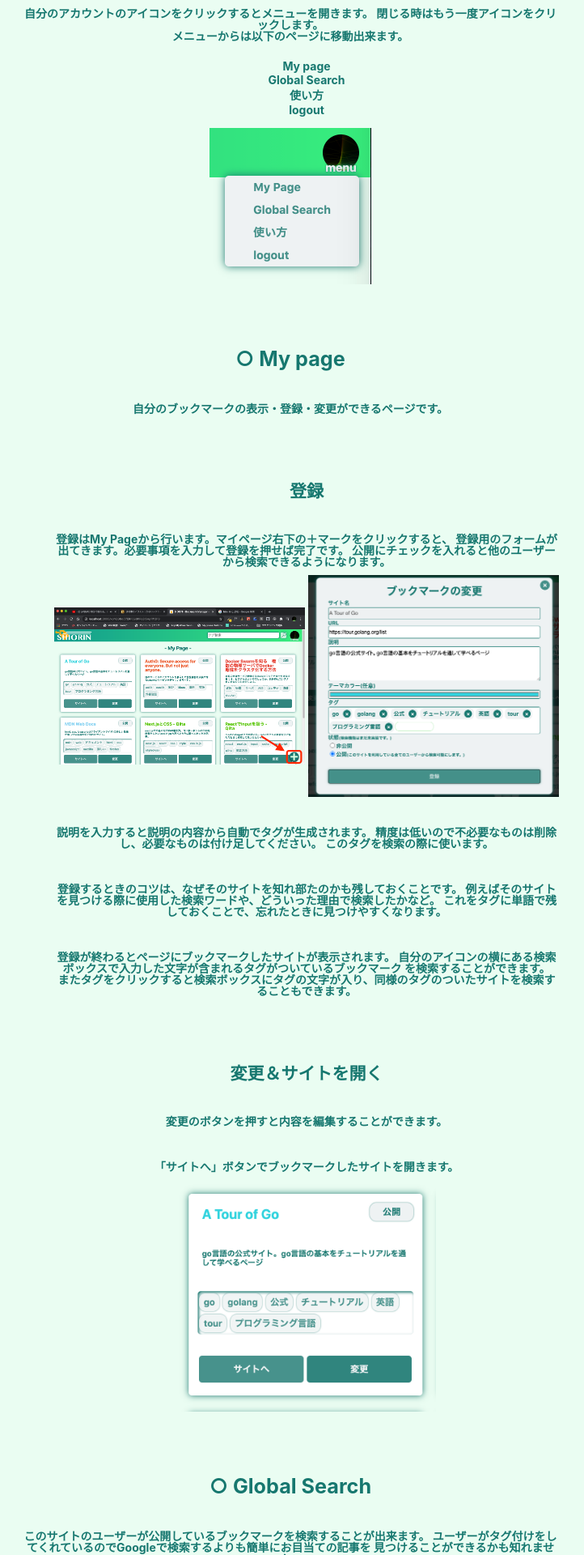
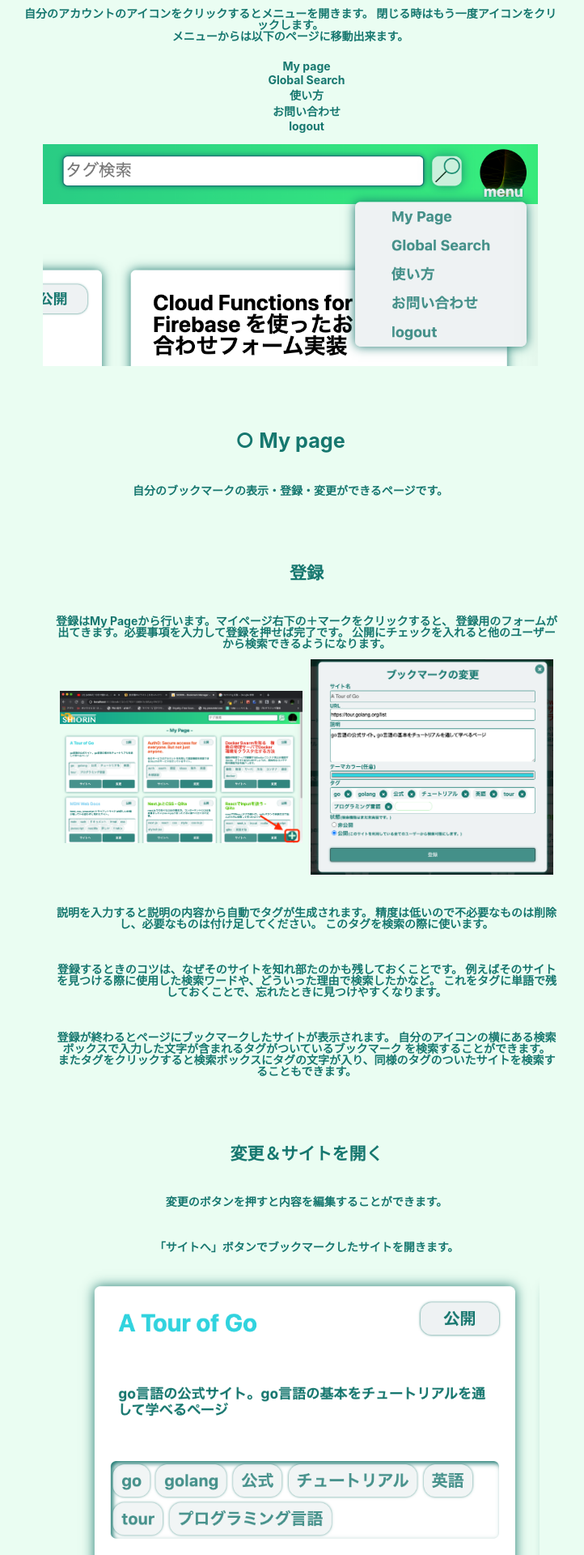
Before and after one commit to bkc-tomi/bookmark-manager, a Next.js app: page /how-to in a window 1280 px wide. Shown: the part 200-2120 px from the top of the page at 81% size, without its empty margins (281-1003 px from the left). Built offline with nearby package versions, Linux system fonts and the light colour scheme; no server answers.

Commit message:
create contact page

```diff
--- a/pages/how-to.tsx
+++ b/pages/how-to.tsx
@@ -16,12 +16,12 @@ export default function HowTo() {
                         <li>My page</li>
                         <li>Global Search</li>
                         <li>使い方</li>
+                        <li>お問い合わせ</li>
                         <li>logout</li>
                     </ul>
                     <img
                         src="/menuicon.png"
-                        className={ Styles.marginL }
-                        style={{ width: "200px"}}
+                        className={ Styles.img }
                     />
                 </div>
                 <div className={ Styles.innerContainer }>
@@ -40,11 +40,11 @@ export default function HowTo() {
                             <div className={ Styles.imgBox }>
                                 <img
                                     src="/submit.png"
-                                    style={{ width: "310px", margin: "2px"}}
+                                    className={ Styles.rowimg }
                                 />
                                 <img
                                     src="/submit2.png"
-                                    style={{ width: "310px", margin: "2px"}}
+                                    className={ Styles.rowimg }
                                 />
                             </div>
                             <p>
@@ -75,7 +75,7 @@ export default function HowTo() {
                             </p>
                             <img
                                 src="/bm-card.png"
-                                style={{ width: "320px"}}
+                                className={ Styles.img }
                             />
                         </li>
                     </ul>
@@ -93,7 +93,7 @@ export default function HowTo() {
                     </p>
                     <img
                         src="/global-search.png"
-                        style={{ width: "320px"}}
+                        className={ Styles.img }
                     />
                 </div>
                 <div className={ Styles.innerContainer }>
--- a/styles/howto.module.css
+++ b/styles/howto.module.css
@@ -26,3 +26,14 @@
     align-items: center;
     flex-wrap: wrap;
 }
+
+.img {
+    width: 90%;
+    min-width: 300px;
+}
+
+.rowimg {
+    width: 45%;
+    min-width: 300px;
+    margin: 5px;
+}
```
Also changed, not shown: public/menuicon.png.
